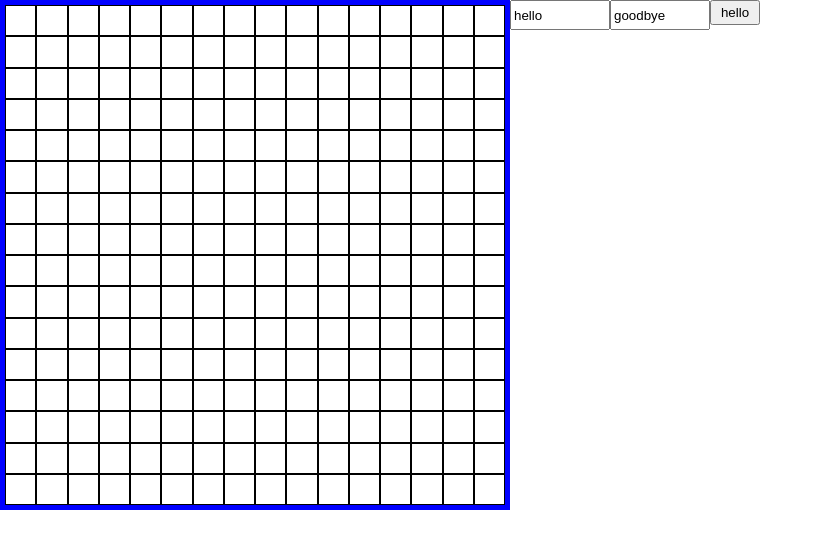
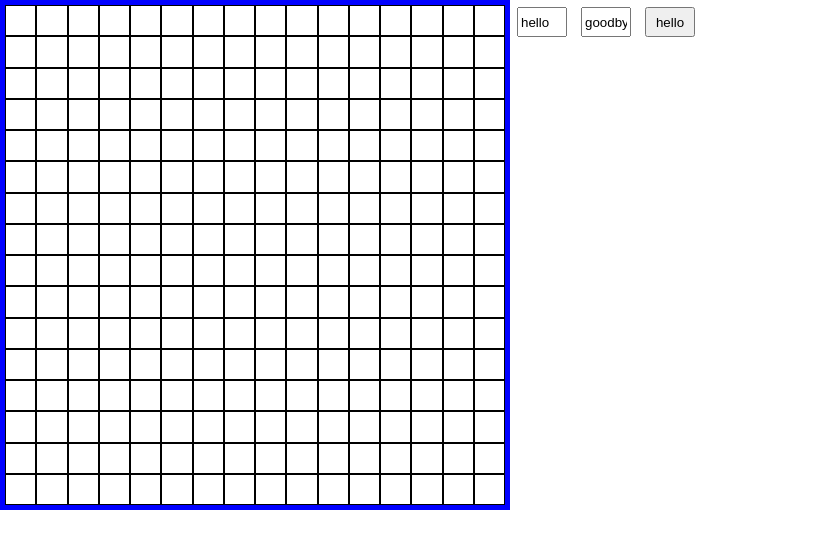
Before and after one commit to TricoMint/etchasketch, a plain HTML site: page index.html in a window 1280 px wide. Shown: the whole page, without its empty margins (0-823 px from the left). Drawn offline with Linux system fonts and the light colour scheme.

Commit message:
update javascript.js number textbox visuals

```diff
--- a/styles.css
+++ b/styles.css
@@ -1,3 +1,9 @@
+input::-webkit-outer-spin-button,
+input::-webkit-inner-spin-button {
+  -webkit-appearance: none;
+  margin: 0;
+}
+
 * {
     height: 100%;
     margin: 0;
@@ -26,12 +32,14 @@ body {
 }
 
 .textbox {
+    margin: 7px;
     height: 30px;
-    width: 100px;
+    width: 50px;
 }
 
 #button {
-    height: 25px;
+    margin: 7px;
+    height: 30px;
     width: 50px;
 }
 
```
